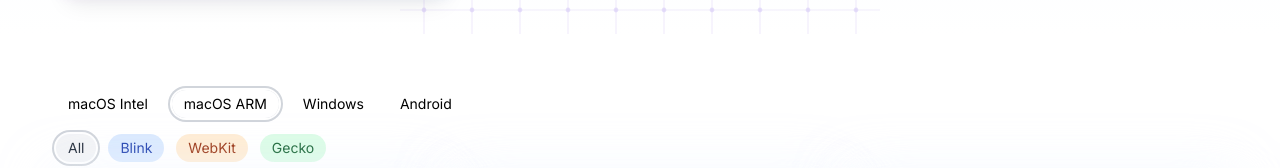
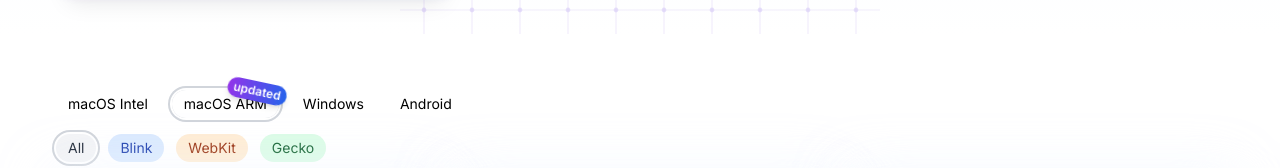
Before and after one commit to kawaiier/browserating, a Next.js app: page / in a window 1280 px wide. Shown: the part 446-614 px from the top of the page. Built offline with nearby package versions, Linux system fonts and the light colour scheme.

Commit message:
Add new platform badge and gentle bounce animation for macOS ARM

```diff
--- a/app/components/BrowserCard.js
+++ b/app/components/BrowserCard.js
@@ -46,6 +46,7 @@ const BrowserCard = React.memo(
                 width={50}
                 height={50}
                 className="mr-4 dark:brightness-90"
+                style={{ width: "auto", height: "50px" }}
               />
               <h3
                 id={`browser-${browser.name}`}
--- a/app/components/BrowserRankingList.js
+++ b/app/components/BrowserRankingList.js
@@ -29,6 +29,9 @@ const platformNames = {
   windows: "Windows",
   android: "Android",
 };
+
+// Add this new constant for the NEW badge
+const NEW_PLATFORM = "macos-arm";
 
 // Skeleton Loader Component
 const SkeletonLoader = () => (
@@ -117,7 +120,7 @@ export default function BrowserRankingList() {
             <button
               key={platform}
               onClick={() => handlePlatformChange(platform)}
-              className={`px-3 py-1 rounded-full text-sm ${
+              className={`px-3 py-1 rounded-full text-sm relative ${
                 selectedPlatform === platform
                   ? "ring-2 ring-offset-2 ring-gray-300 dark:ring-gray-500 dark:ring-offset-gray-900"
                   : ""
@@ -125,6 +128,15 @@ export default function BrowserRankingList() {
               aria-pressed={selectedPlatform === platform}
             >
               {platformNames[platform]}
+              {platform === NEW_PLATFORM && (
+                <span
+                  className="absolute -top-2 -right-2 bg-gradient-to-r from-purple-600 to-blue-600 text-white text-xs px-1.5 py-0.5 rounded-full font-semibold
+                  rotate-12 animate-bounce-gentle hover:rotate-0 transition-all duration-300 cursor-pointer
+                  shadow-md hover:shadow-lg"
+                >
+                  updated
+                </span>
+              )}
             </button>
           ))}
         </div>
@@ -183,7 +195,7 @@ export default function BrowserRankingList() {
           <button
             key={platform}
             onClick={() => handlePlatformChange(platform)}
-            className={`px-3 py-1 rounded-full text-sm ${
+            className={`px-3 py-1 rounded-full text-sm relative ${
               selectedPlatform === platform
                 ? "ring-2 ring-offset-2 ring-gray-300 dark:ring-gray-500 dark:ring-offset-gray-900"
                 : ""
@@ -191,6 +203,15 @@ export default function BrowserRankingList() {
             aria-pressed={selectedPlatform === platform}
           >
             {platformNames[platform]}
+            {platform === NEW_PLATFORM && (
+              <span
+                className="absolute -top-2 -right-2 bg-gradient-to-r from-purple-600 to-blue-600 text-white text-xs px-1.5 py-0.5 rounded-full font-semibold
+                rotate-12 animate-bounce-gentle hover:rotate-0 transition-all duration-300 cursor-pointer
+                shadow-md hover:shadow-lg"
+              >
+                updated
+              </span>
+            )}
           </button>
         ))}
       </div>
--- a/app/layout.js
+++ b/app/layout.js
@@ -1,6 +1,7 @@
+import "./globals.css";
+
 import { Inter } from "next/font/google";
 import Script from "next/script";
-import "./globals.css";
 
 const inter = Inter({ subsets: ["latin"] });
 
@@ -13,15 +14,16 @@ export const metadata = {
 export default function RootLayout({ children }) {
   return (
     <html lang="en">
-      <head>
+      <body className={inter.className}>
+        {children}
+
         <Script
           src="https://cdn.counter.dev/script.js"
           data-id="543bdca5-3749-4923-8c4c-1593e1a96e57"
           data-utcoffset="4"
-          strategy="afterInteractive"
+          strategy="lazyOnload"
         />
-      </head>
-      <body className={inter.className}>{children}</body>
+      </body>
     </html>
   );
 }
--- a/tailwind.config.js
+++ b/tailwind.config.js
@@ -19,9 +19,20 @@ module.exports = {
           "75%": { opacity: "1" },
           "100%": { opacity: "0" },
         },
+        "bounce-gentle": {
+          "0%, 100%": {
+            transform: "rotate(12deg) translateY(-5%)",
+            animationTimingFunction: "cubic-bezier(0.8, 0, 1, 1)",
+          },
+          "50%": {
+            transform: "rotate(12deg) translateY(0)",
+            animationTimingFunction: "cubic-bezier(0, 0, 0.2, 1)",
+          },
+        },
       },
       animation: {
         "fade-out": "fade-out 2s ease-out forwards",
+        "bounce-gentle": "bounce-gentle 2s infinite",
       },
     },
   },
```
